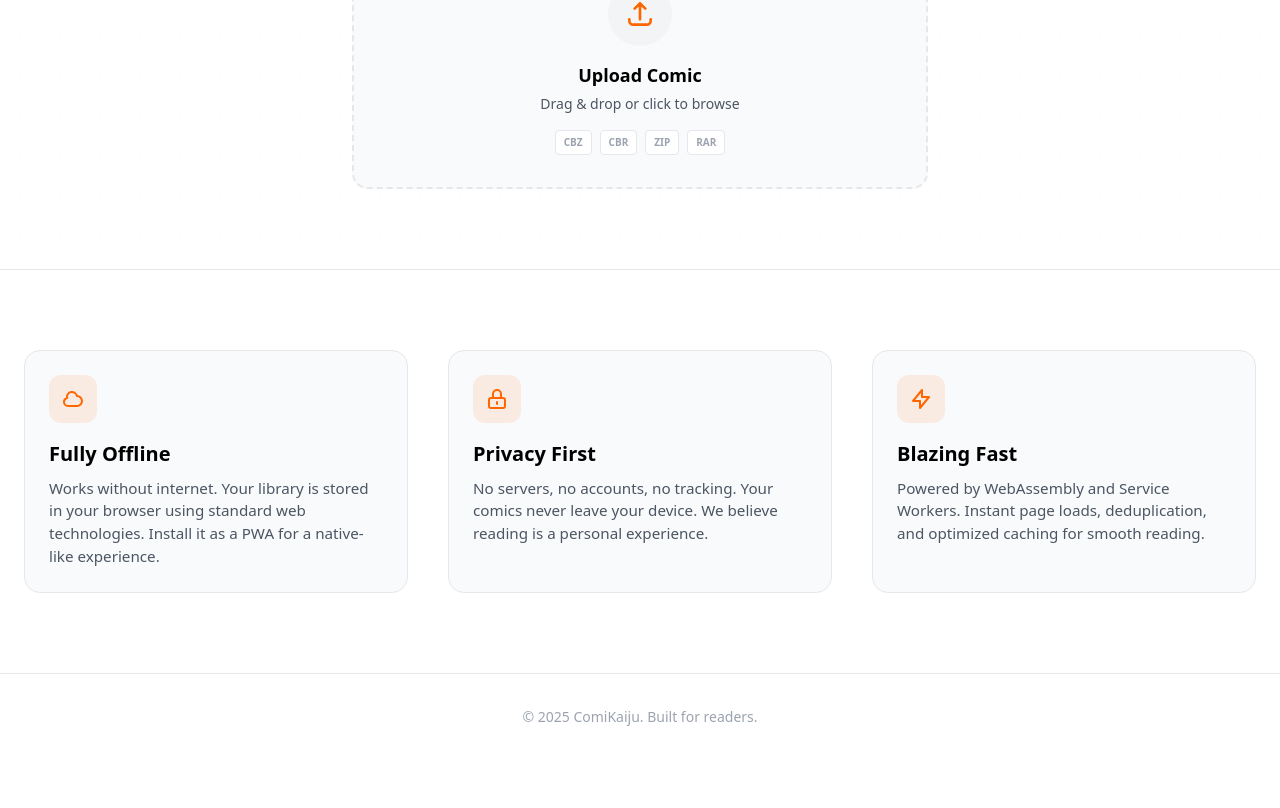
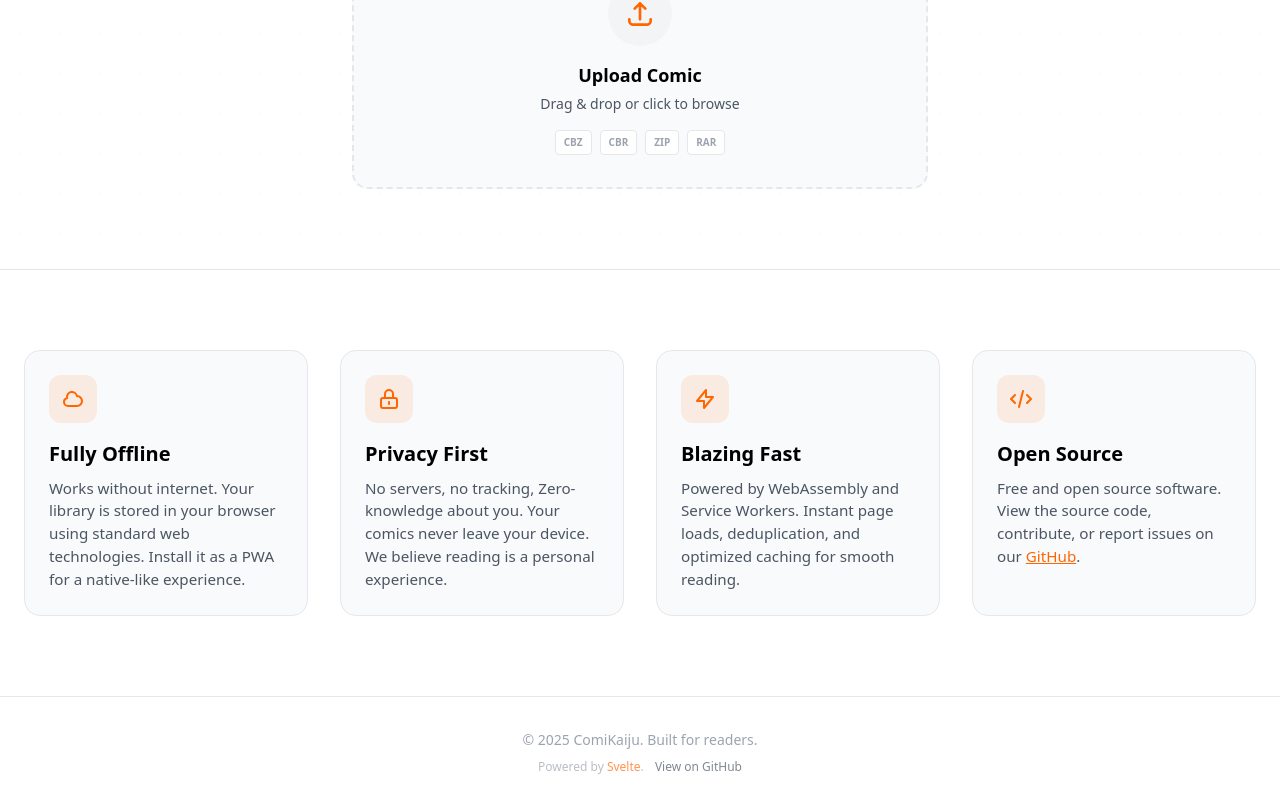
Before and after one commit to DenizSAHIN570/OnlineComicReader, a SvelteKit app: page / in a window 1280 px wide. Shown: the part 452-1260 px from the top of the page. Before the commit the page ends 1211 px from the top, so only its background shows below. Built offline with nearby package versions, Linux system fonts and the light colour scheme.

Commit message:
feat: enhance features section with open source information and improve footer details

```diff
--- a/src/routes/+page.svelte
+++ b/src/routes/+page.svelte
@@ -404,7 +404,7 @@
                         </svg>
                     </div>
                     <h3>Privacy First</h3>
-                    <p>No servers, no accounts, no tracking. Your comics never leave your device. We believe reading is a personal experience.</p>
+                    <p>No servers, no tracking, Zero-knowledge about you. Your comics never leave your device. We believe reading is a personal experience.</p>
                 </div>
 
                 <!-- Feature 3 -->
@@ -417,11 +417,26 @@
                     <h3>Blazing Fast</h3>
                     <p>Powered by WebAssembly and Service Workers. Instant page loads, deduplication, and optimized caching for smooth reading.</p>
                 </div>
+
+                <!-- Feature 4: Open Source -->
+                <div class="feature-card">
+                    <div class="feature-icon">
+                        <svg width="24" height="24" viewBox="0 0 24 24" fill="none" stroke="currentColor" stroke-width="2">
+                            <path stroke-linecap="round" stroke-linejoin="round" d="M10 20l4-16m4 4l4 4-4 4M6 16l-4-4 4-4" />
+                        </svg>
+                    </div>
+                    <h3>Open Source</h3>
+                    <p>Free and open source software. View the source code, contribute, or report issues on our <a href="https://github.com/DenizSAHIN570/OnlineComicReader" target="_blank" rel="noopener noreferrer" style="text-decoration: underline; color: var(--color-primary);">GitHub</a>.</p>
+                </div>
             </div>
         </section>
 
         <footer>
             <p>&copy; {new Date().getFullYear()} ComiKaiju. Built for readers.</p>
+            <p style="margin-top: 0.5rem; font-size: 0.75rem; opacity: 0.7;">
+                Powered by <a href="https://svelte.dev" target="_blank" rel="noopener noreferrer" style="color: var(--color-primary);">Svelte</a>.
+                <a href="https://github.com/DenizSAHIN570/OnlineComicReader" target="_blank" rel="noopener noreferrer" style="margin-left: 0.5rem; color: var(--color-text-secondary);">View on GitHub</a>
+            </p>
         </footer>
     </main>
 </div>
@@ -686,6 +701,7 @@
     .dropdown-item { display: flex; align-items: center; gap: 0.5rem; width: 100%; padding: 0.75rem 1rem; font-size: 0.85rem; background: transparent; border: none; color: var(--color-text-main); cursor: pointer; text-align: left; transition: background 0.2s; }
     .dropdown-item:hover { background: var(--color-bg-secondary); }
     .dropdown-item.delete { color: var(--color-status-error); }
+    .dropdown-item.delete:hover { background: rgba(239, 68, 68, 0.1); }
 
     /* Hero Section (Responsive logic) */
     .hero-section {
@@ -732,9 +748,9 @@
 
     /* Features Section */
     .features-section { padding: 5rem 1.5rem; border-top: 1px solid var(--color-border); }
-    .features-grid { max-width: 1280px; margin: 0 auto; display: grid; grid-template-columns: 1fr; gap: 2.5rem; }
-    @media (min-width: 768px) { .features-grid { grid-template-columns: repeat(3, 1fr); } }
-    .feature-card { background-color: var(--color-bg-surface); border: 1px solid var(--color-border); border-radius: 1rem; padding: 1.5rem; }
+    .features-grid { max-width: 1400px; margin: 0 auto; display: grid; grid-template-columns: 1fr; gap: 2rem; }
+    @media (min-width: 768px) { .features-grid { grid-template-columns: repeat(4, 1fr); } }
+    .feature-card { background-color: var(--color-bg-surface); border: 1px solid var(--color-border); border-radius: 1rem; padding: 1.5rem; display: flex; flex-direction: column; }
     .feature-icon { width: 3rem; height: 3rem; background-color: rgba(255, 102, 0, 0.1); color: var(--color-primary); border-radius: 0.75rem; display: flex; align-items: center; justify-content: center; margin-bottom: 1rem; }
     .feature-card h3 { font-size: 1.25rem; font-weight: 700; margin-bottom: 0.5rem; }
     .feature-card p { color: var(--color-text-secondary); font-size: 0.95rem; line-height: 1.5; }
```
